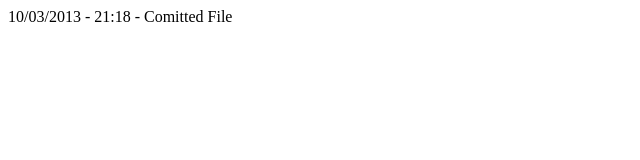
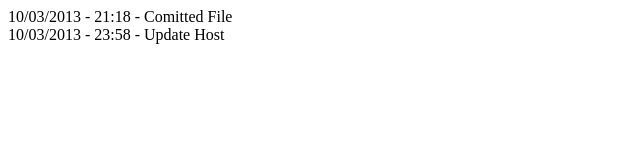
Before and after one commit to anthonywoods/test, a plain HTML site: page index.html in a window 1280 px wide. Shown: the whole page, without its empty margins (0-640 px from the left). Drawn offline with Linux system fonts and the light colour scheme.

Commit message:
Updated Document

```diff
--- a/index.html
+++ b/index.html
@@ -6,6 +6,7 @@
 </head>
 
 <body>
-10/03/2013 - 21:18 - Comitted File
+10/03/2013 - 21:18 - Comitted File<br />
+10/03/2013 - 23:58 - Update Host
 </body>
 </html>
```
